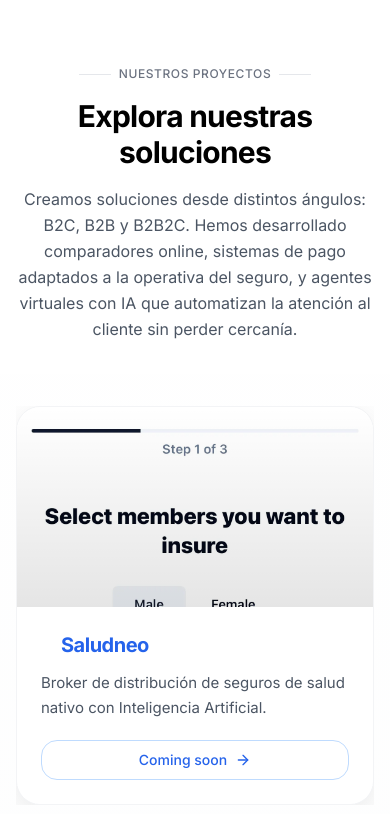
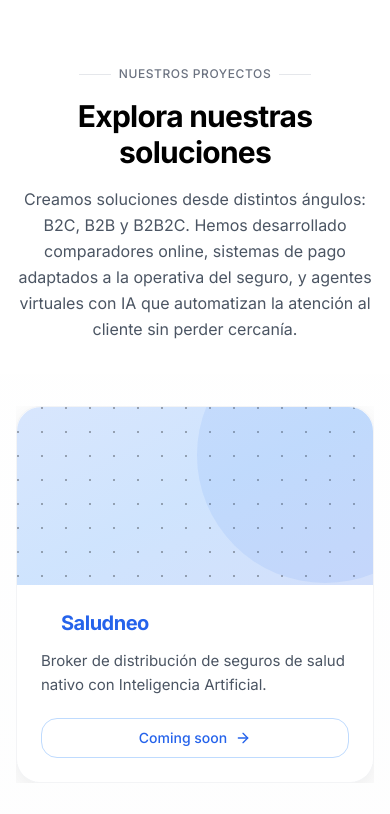
Before and after one commit to obsydian-ai/obsydian-landing, a Next.js app: page / in a window 390 px wide. Shown: the part 1156-1970 px from the top of the page. Built offline with nearby package versions, Linux system fonts and the light colour scheme.

Commit message:
changes on mobile v4

```diff
--- a/src/components/ProjectCard.tsx
+++ b/src/components/ProjectCard.tsx
@@ -111,30 +111,40 @@ const ProjectCard: React.FC<ProjectCardProps> = ({ project, isActive, theme, isM
         whileInView={{ opacity: 1, y: 0 }}
         viewport={{ once: true }}
       >
-        {/* Card container con sombra sutil */}
+        {/* Card container */}
         <div className="bg-white rounded-[24px] shadow-[0_8px_30px_rgb(0,0,0,0.08)] border border-gray-100">
-          {/* Contenedor de imagen con gradiente */}
+          {/* Gradient header */}
           <div className="relative overflow-hidden rounded-t-[24px]">
-            <div className="aspect-[16/9] relative">
-              <img
-                src={
-                  project.name === "Saludneo"
-                    ? "/lovable-uploads/saludneo-onboarding-new.webp"
-                    : project.name === "Call Center AI"
-                    ? "/lovable-uploads/call-center-ai.png"
-                    : project.imageSrc === "/placeholder.svg"
-                      ? "/lovable-uploads/284ec182-b2fd-4316-9df7-2f1e0ba87234.png"
-                      : project.imageSrc
-                }
-                alt={`${project.name} screenshot`}
-                className="absolute inset-0 w-full h-full object-cover object-top"
-              />
-              {/* Overlay con gradiente suave */}
-              <div className="absolute inset-0 bg-gradient-to-t from-black/10 via-black/5 to-transparent"></div>
+            <div className="aspect-[2/1] relative">
+              <div className={`absolute inset-0 ${
+                project.color === 'blue'
+                  ? 'bg-gradient-to-br from-blue-500/20 via-blue-400/30 to-blue-600/20'
+                  : project.color === 'purple'
+                  ? 'bg-gradient-to-br from-purple-500/20 via-purple-400/30 to-purple-600/20'
+                  : 'bg-gradient-to-br from-green-500/20 via-green-400/30 to-green-600/20'
+              }`}>
+                {/* Patrón de puntos sutil */}
+                <div className="absolute inset-0 opacity-30"
+                  style={{
+                    backgroundImage: 'radial-gradient(circle at 1px 1px, currentColor 1px, transparent 1px)',
+                    backgroundSize: '24px 24px',
+                    color: 'currentColor'
+                  }}
+                />
+
+                {/* Círculo decorativo */}
+                <div className={`absolute -right-20 -top-20 w-64 h-64 rounded-full ${
+                  project.color === 'blue'
+                    ? 'bg-blue-500/10'
+                    : project.color === 'purple'
+                    ? 'bg-purple-500/10'
+                    : 'bg-green-500/10'
+                }`} />
+              </div>
             </div>
           </div>
 
-          {/* Contenido con padding ajustado */}
+          {/* Contenido */}
           <div className="p-6">
             {/* Header con dot indicator */}
             <div className="flex items-center gap-3 mb-3">
@@ -148,12 +158,12 @@ const ProjectCard: React.FC<ProjectCardProps> = ({ project, isActive, theme, isM
               </h3>
             </div>
 
-            {/* Descripción con tamaño óptimo para móvil */}
+            {/* Descripción */}
             <p className="text-gray-600 text-[15px] leading-relaxed mb-5">
               {project.description}
             </p>
 
-            {/* Botón estilo Segurneo */}
+            {/* Botón */}
             <Button
               variant="ghost"
               className={`
```
